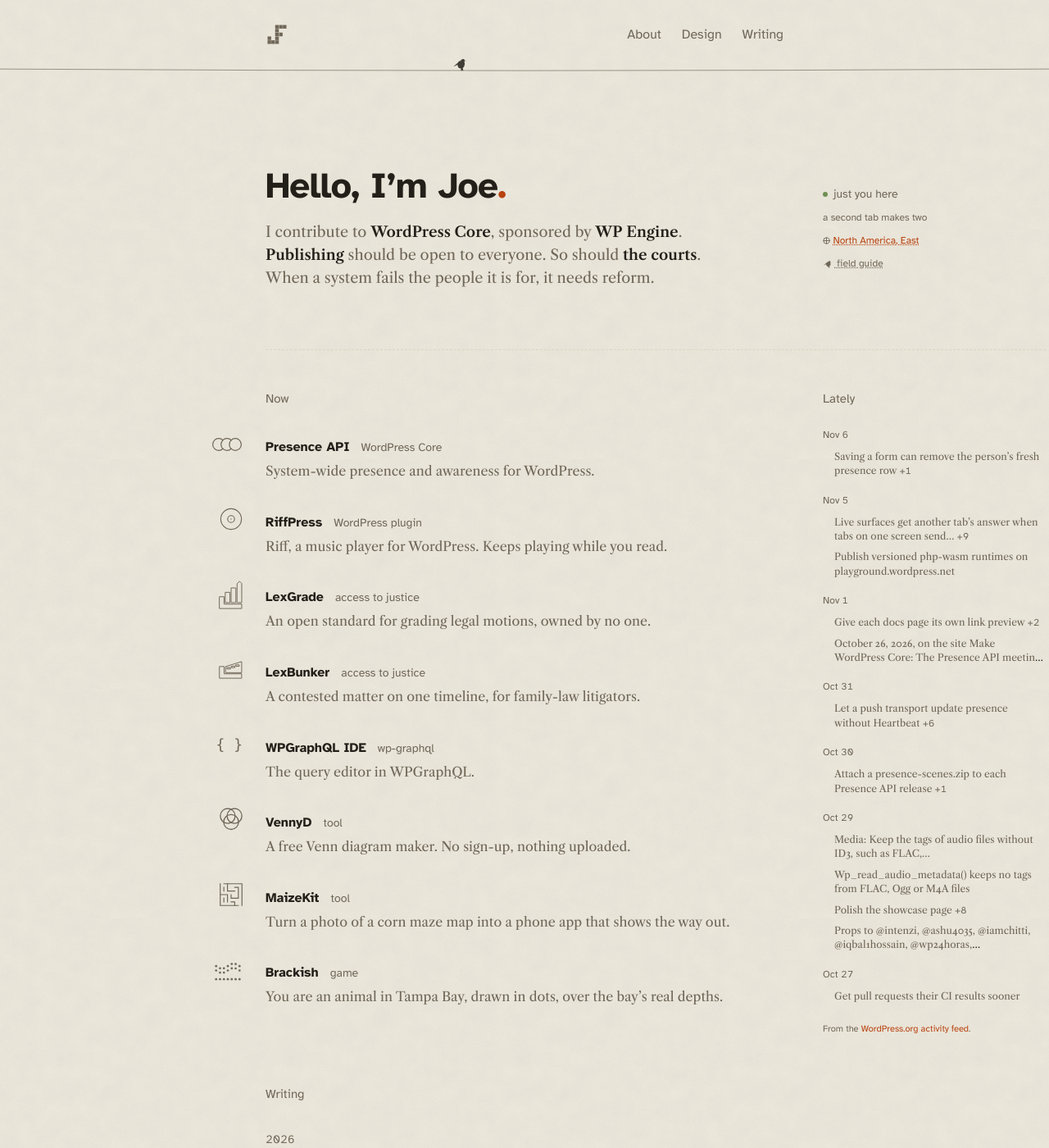
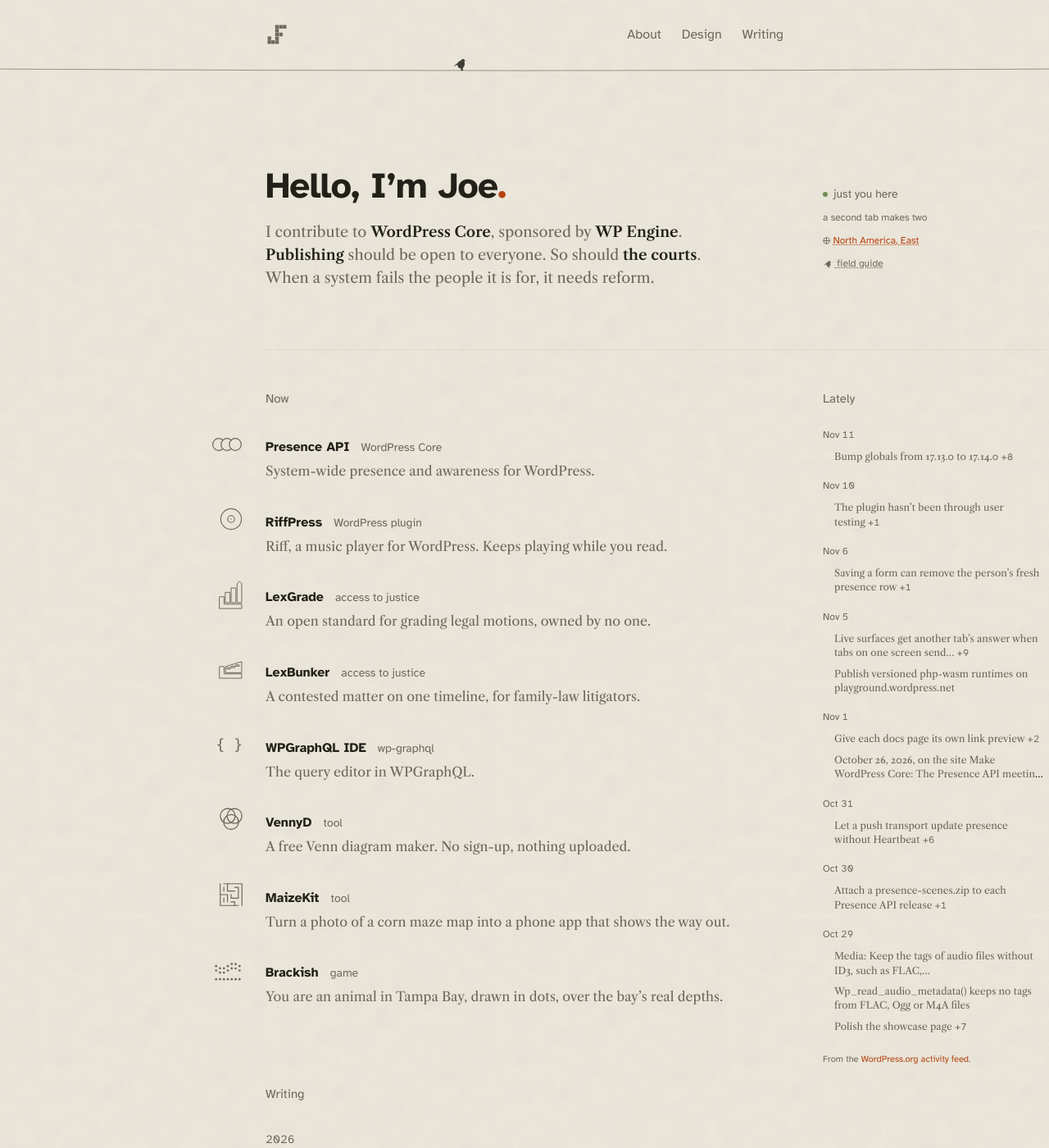
Before and after one commit to josephfusco/josephfusco.github.io, a Jekyll site: the page built from index.html, in a window 1280 px wide and 1400 px high. Shown: the whole window at 82% size. Built offline with Jekyll 4.4.1, drawn with Linux system fonts in a browser that asks for light colours; part of the change alters nothing that is shown.

Commit message:
The WordPress record, kept

```diff
--- a/_data/wp.json
+++ b/_data/wp.json
@@ -1,5 +1,71 @@
 {
   "activity": [
+    {
+      "date": "2026-11-11",
+      "subject": "build(deps-dev): bump globals from 17.13.0 to 17.14.0",
+      "url": "https://github.com/WordPress/presence-api/pull/946",
+      "what": "Merged a pull request in WordPress/presence-api"
+    },
+    {
+      "date": "2026-11-11",
+      "subject": "build(deps-dev): bump html-validate from 11.17.0 to 11.18.0",
+      "url": "https://github.com/WordPress/presence-api/pull/943",
+      "what": "Merged a pull request in WordPress/presence-api"
+    },
+    {
+      "date": "2026-11-11",
+      "subject": "build(deps-dev): bump mermaid from 12.2.0 to 12.3.0",
+      "url": "https://github.com/WordPress/presence-api/pull/942",
+      "what": "Merged a pull request in WordPress/presence-api"
+    },
+    {
+      "date": "2026-11-11",
+      "subject": "build(deps-dev): bump @wordpress/e2e-test-utils-playwright from 3.1.0 to 3.2.0",
+      "url": "https://github.com/WordPress/presence-api/pull/948",
+      "what": "Merged a pull request in WordPress/presence-api"
+    },
+    {
+      "date": "2026-11-11",
+      "subject": "build(deps): bump crate-ci/typos from 1.51.1 to 1.52.0",
+      "url": "https://github.com/WordPress/presence-api/pull/947",
+      "what": "Merged a pull request in WordPress/presence-api"
+    },
+    {
+      "date": "2026-11-11",
+      "subject": "build(deps-dev): bump vitest from 5.0.5 to 5.1.0",
+      "url": "https://github.com/WordPress/presence-api/pull/945",
+      "what": "Merged a pull request in WordPress/presence-api"
+    },
+    {
+      "date": "2026-11-11",
+      "subject": "build(deps): bump the codeql-action group with 3 updates",
+      "url": "https://github.com/WordPress/presence-api/pull/944",
+      "what": "Merged a pull request in WordPress/presence-api"
+    },
+    {
+      "date": "2026-11-11",
+      "subject": "build(deps-dev): update phpstan/phpstan requirement from 2.3.3 to 2.3.5",
+      "url": "https://github.com/WordPress/presence-api/pull/941",
+      "what": "Merged a pull request in WordPress/presence-api"
+    },
+    {
+      "date": "2026-11-11",
+      "subject": "fix: draw the admin bar icons as WordPress 7.2 SVG icons",
+      "url": "https://github.com/WordPress/presence-api/pull/940",
+      "what": "Opened a pull request in WordPress/presence-api"
+    },
+    {
+      "date": "2026-11-10",
+      "subject": "",
+      "url": "https://github.com/WordPress/presence-api/issues/835",
+      "what": "Closed issue #835 on the WordPress/presence-api repository: The plugin hasn't been through user testing"
+    },
+    {
+      "date": "2026-11-10",
+      "subject": "",
+      "url": "https://github.com/WordPress/presence-api/pull/869",
+      "what": "Closed pull request #869 on WordPress/presence-api: docs: draft call for testing for Make/Test"
+    },
     {
       "date": "2026-11-06",
       "subject": "Update to version 0.20.1 from GitHub",
@@ -711,12 +777,6 @@
     {
       "date": "2026-10-14",
       "subject": "",
-      "url": "https://github.com/WordPress/presence-api/issues/835",
-      "what": "Created issue #835 in the WordPress/presence-api repository: The plugin hasn't been through user testing"
-    },
-    {
-      "date": "2026-10-14",
-      "subject": "",
       "url": "https://github.com/WordPress/presence-api/issues/834",
       "what": "Created issue #834 in the WordPress/presence-api repository: The plugin hasn't had a security audit"
     },
@@ -1037,25 +1097,7 @@
       "subject": "",
       "url": "https://github.com/WordPress/presence-api/pull/500",
       "what": "Closed pull request #500 on WordPress/presence-api: ci: cache wp-env's WordPress core checkout in the e2e job"
-    },
-    {
-      "date": "2026-09-11",
-      "subject": "feat: expose the room's collaborator count as JS hooks",
-      "url": "https://github.com/WordPress/presence-api/pull/503",
-      "what": "Opened a pull request in WordPress/presence-api"
-    },
-    {
-      "date": "2026-09-11",
-      "subject": "",
-      "url": "https://github.com/WordPress/presence-api/issues/502",
-      "what": "Created issue #502 in the WordPress/presence-api repository: The collaborator count only reaches code already listening to heartbeat-tick"
-    },
-    {
-      "date": "2026-09-11",
-      "subject": "",
-      "url": "https://github.com/WordPress/presence-api/issues/501",
-      "what": "Created issue #501 in the WordPress/presence-api repository: Consider requesting identicon avatars on presence-api's own surfaces"
     }
   ],
-  "fetched": "2026-11-10"
+  "fetched": "2026-11-11"
 }
```
